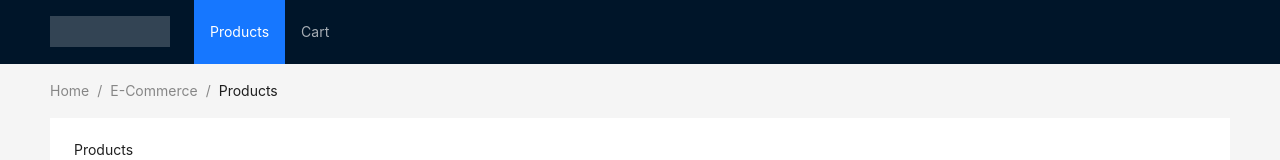
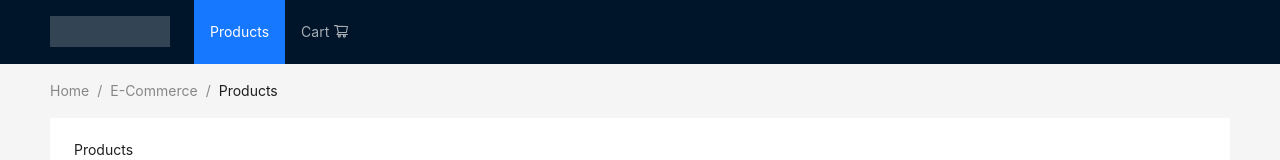
Before and after one commit to hbfard/hbf-contextapi, a React (Create React App) app: page / in a window 1280 px wide. Shown: the top 160 px of the page. Built offline with nearby package versions, Linux system fonts and the light colour scheme.

Commit message:
With Header, footer & content holder

```diff
--- a/src/components/AppHeader.jsx
+++ b/src/components/AppHeader.jsx
@@ -1,4 +1,5 @@
-import { Layout, Menu } from "antd";
+import { Badge, Layout, Menu } from "antd";
+import { ShoppingCartOutlined } from "@ant-design/icons";
 import { useNavigate } from "react-router-dom";
 
 const { Header } = Layout;
@@ -8,13 +9,20 @@ const AppHeader = () => {
     {
       label: "Products",
       key: "products",
-      icon: "",
       target: "/",
     },
     {
-      label: "Cart",
+      label: (
+        <>
+          Cart{" "}
+          <Badge count={0} size="small" offset={[8, 0]}>
+            <ShoppingCartOutlined
+              style={{ fontSize: 16, color: "rgba(255, 255, 255, 0.65)" }}
+            />
+          </Badge>
+        </>
+      ),
       key: "card",
-      icon: "",
       target: "/cart",
     },
   ];
```
